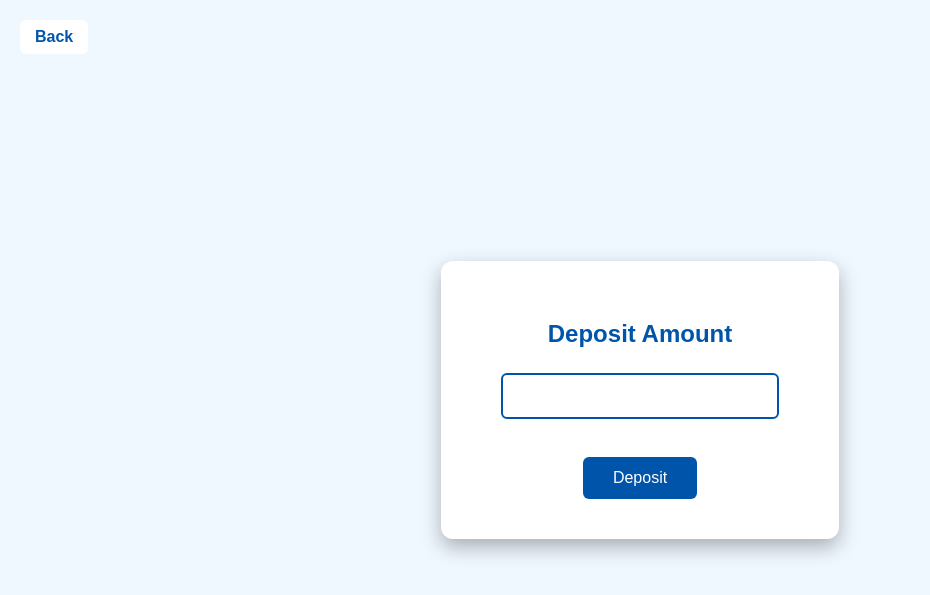
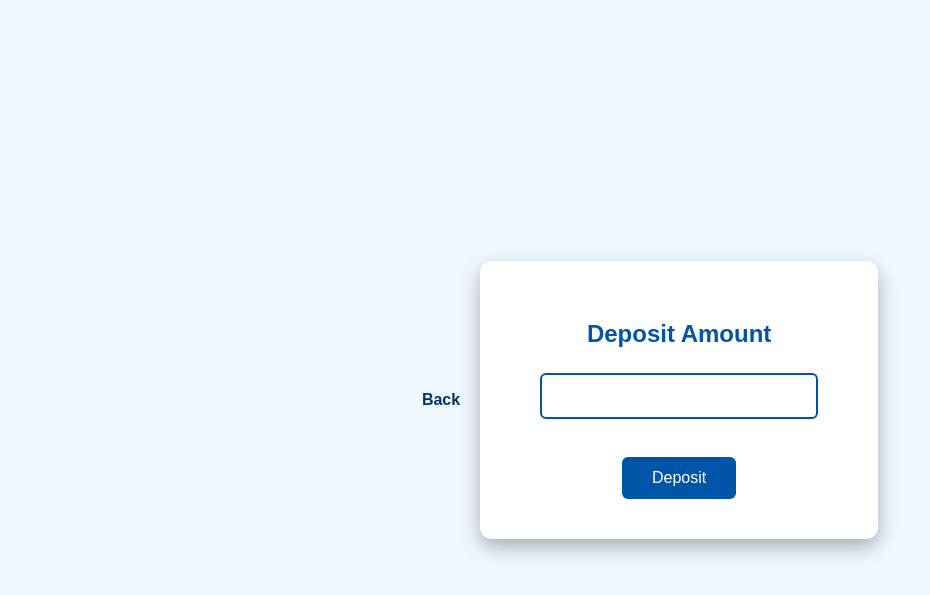
Before and after one commit to chandrikababji/ATM-Project-Flask, a Flask app: template api/templates/deposit.html in a window 1280 px wide. Shown: the top 595 px of the page, without its empty margins (0-930 px from the left). Run offline with Flask 3, Linux system fonts and the light colour scheme; the template is opened without the code that fills it, so the values that code supplies are empty.

Commit message:
back buttons

```diff
--- a/api/static/deposit.css
+++ b/api/static/deposit.css
@@ -12,18 +12,12 @@ body {
 
 /* Back Button */
 a {
-    position: absolute;
-    top: 20px;
-    left: 20px;
     text-decoration: none;
-    background-color: white;
-    color: #0055aa;
-    padding: 8px 15px;
-    border-radius: 6px;
+    color: #003366;
     font-weight: bold;
-    transition: 0.3s ease;
+    margin: 20px;
+    display: inline-block;
 }
-
 a:hover {
     background-color: #e6e6e6;
 }
--- a/api/static/register.css
+++ b/api/static/register.css
@@ -12,7 +12,7 @@ body {
 /* Link styling */
 a {
     text-decoration: none;
-    color: red;
+    color: #0055aa;
     font-weight: bold;
     margin: 20px;
     display: inline-block;
```
